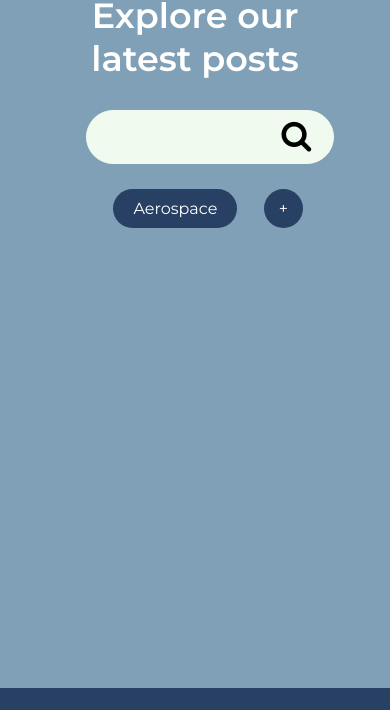
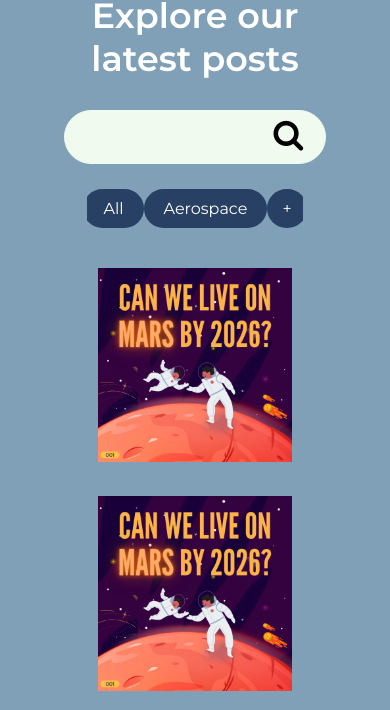
Before and after one commit to LilyxMeng/Project-Tech-Talk-website, a plain HTML site: page index.html in a window 390 px wide. Shown: the part 885-1595 px from the top of the page. Drawn offline with Linux system fonts and the light colour scheme.

Commit message:
added posts section

```diff
--- a/css/index.css
+++ b/css/index.css
@@ -84,8 +84,13 @@
   border-radius: 30px;
   border: 1px solid #f1faee;
   background-color: #f1faee;
-  width: 80%;
+  width: 85%;
   font-size: 18px;
+}
+
+.search-btn {
+  color: inherit;
+  margin-top: -5px;
 }
 
 .posts-search-icon {
@@ -131,7 +136,6 @@ a:hover,
   transition: opacity 200ms ease-in-out;
 }
 
-
 /* posts dropdown */
 .dropdown-section {
   display: block;
@@ -151,17 +155,8 @@ a:hover,
   margin-right: 10px;
 }
 
-
-/* #dropdown-biotech, #dropdown-covid, #dropdown-compsci, #dropdown-engineering {
-  display: none;
-  display: none;
-  position: absolute;
-  z-index: 1;
-  margin-top: 10px;
-  margin-right: 10px;
-} */
-
-@media (max-width: 1100px) {
+/* for plus button */
+@media (max-width: 1150px) {
   #posts-biotech {
     display: none;
   }
@@ -171,7 +166,7 @@ a:hover,
   }
 }
 
-@media (max-width: 900px) {
+@media (max-width: 1000px) {
   #posts-covid {
     display: none;
   }
@@ -181,7 +176,7 @@ a:hover,
   }
 }
 
-@media (max-width: 750px) {
+@media (max-width: 850px) {
   #posts-compsci {
     display: none;
   }
@@ -191,7 +186,7 @@ a:hover,
   }
 }
 
-@media (max-width: 500px) {
+@media (max-width: 600px) {
   #posts-engineering {
     display: none;
   }
@@ -199,10 +194,44 @@ a:hover,
   .dropdown:hover .dropdown-content {
     display: block;
   }
+
+  .dropdown-section {
+    margin-left: -10px;
+  }
 }
 
 /* posts content cards */
 .posts-cards {
-  height: 400px;
+  margin-top: 50px;
+  /* height: 400px; */
   /* change ^ later */
 }
+
+.post-img {
+  width: 80%;
+  margin-left: 10%;
+}
+
+.row {
+  display: flex;
+  justify-content: space-around;
+  align-items: center;
+  width: 80%;
+  margin: auto;
+}
+
+@media (max-width: 750px) {
+  .posts-cards {
+    margin-top: 40px;
+  }
+
+  .post-img {
+    margin-bottom: 30px;
+    margin-left: 5%;
+    width: 90%;
+  }
+
+  .row {
+    display: grid;
+  }
+}
--- a/index.html
+++ b/index.html
@@ -42,9 +42,10 @@
         <h2 class="posts-title">Explore our latest posts</h2>
         <div class="posts-search-bar-section">
             <input class="posts-search-bar">
-            <i class="fa fa-search posts-search-icon"></i>
+            <a href="#" class="search-btn"><i class="fa fa-search posts-search-icon"></i></a>
         </div>
         <div class="posts-sections">
+            <a href="#" id="posts-all" class="posts-section">All</a>
             <a href="#" id="posts-aerospace" class="posts-section">Aerospace</a>
             <a href="#" id="posts-engineering" class="posts-section">Engineering</a>
             <a href="#" id="posts-compsci" class="posts-section">Computer Science</a>
@@ -62,6 +63,14 @@
         </div>
 
         <div class="posts-cards">
+            <div class="row">
+                <div class="post-card">
+                    <img class="post-img" src="images/live-on-mars.png">
+                </div>
+                <div class="post-card">
+                    <img class="post-img" src="images/live-on-mars.png">
+                </div>
+            </div>
 
         </div>
 
```
Also changed, not shown: images/live-on-mars.png (added).
